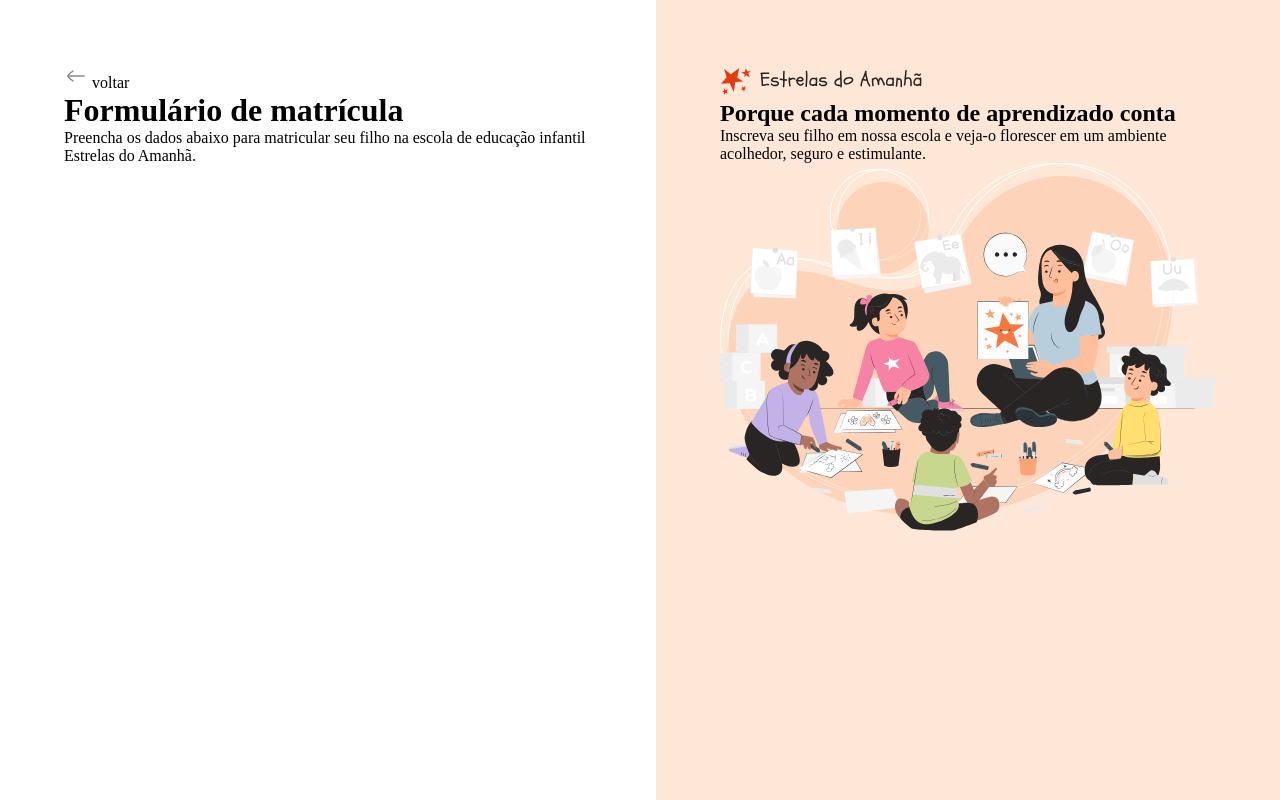
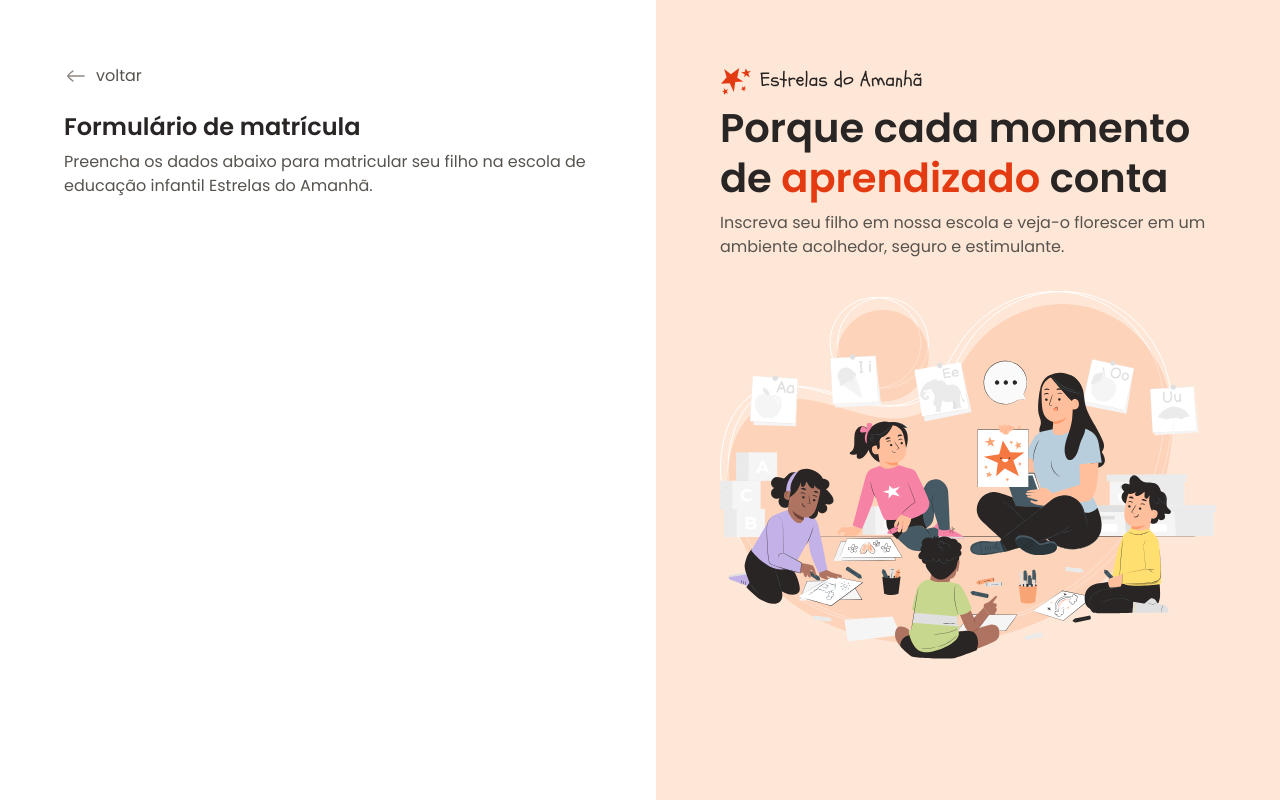
Before and after one commit to AlexandreCDEO/registration-form, a plain HTML site: page index.html in a window 1280 px wide. Drawn offline with Linux system fonts and the light colour scheme.

Commit message:
side content and main content two

```diff
--- a/styles/global.css
+++ b/styles/global.css
@@ -24,4 +24,16 @@
 
 body {
     overflow: hidden;
+
+    font: var(--text);
+    color: var(--text-secondary);
 }
+
+h1, h2 {
+    color: var(--text-primary);
+}
+
+img {
+    max-width: 100%;
+    height: auto;
+}
--- a/styles/layout.css
+++ b/styles/layout.css
@@ -14,6 +14,18 @@ main {
         max-width: 33rem;
         margin-left: auto;
     }
+
+    .back {
+        display: flex;
+        align-items: center;
+        gap: .5rem;
+        margin-bottom: 1.5rem;
+    }
+
+    h1 {
+        font: 600 1.5rem/1.25 var(--font-family);
+        margin-bottom: .5rem;
+    }
 }
 
 aside {
@@ -22,5 +34,17 @@ aside {
 
     .aside-container {
         max-width: 31rem;
+
+        & > img {
+            margin-top: 2rem;
+        }
+    }
+
+    h2 {
+        font: 600 2.5rem/1.25 var(--font-family);
+        margin-bottom: .5rem;
+        span {
+            color: var(--text-highlight);
+        }
     }
 }
```
